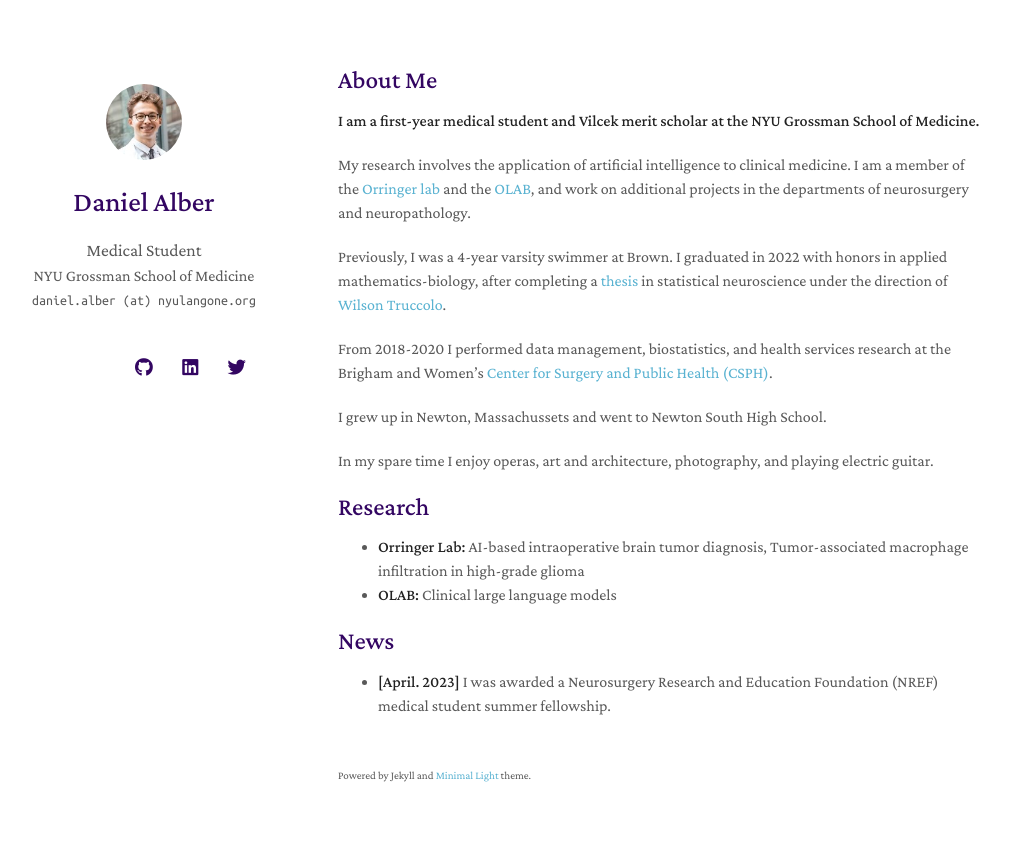
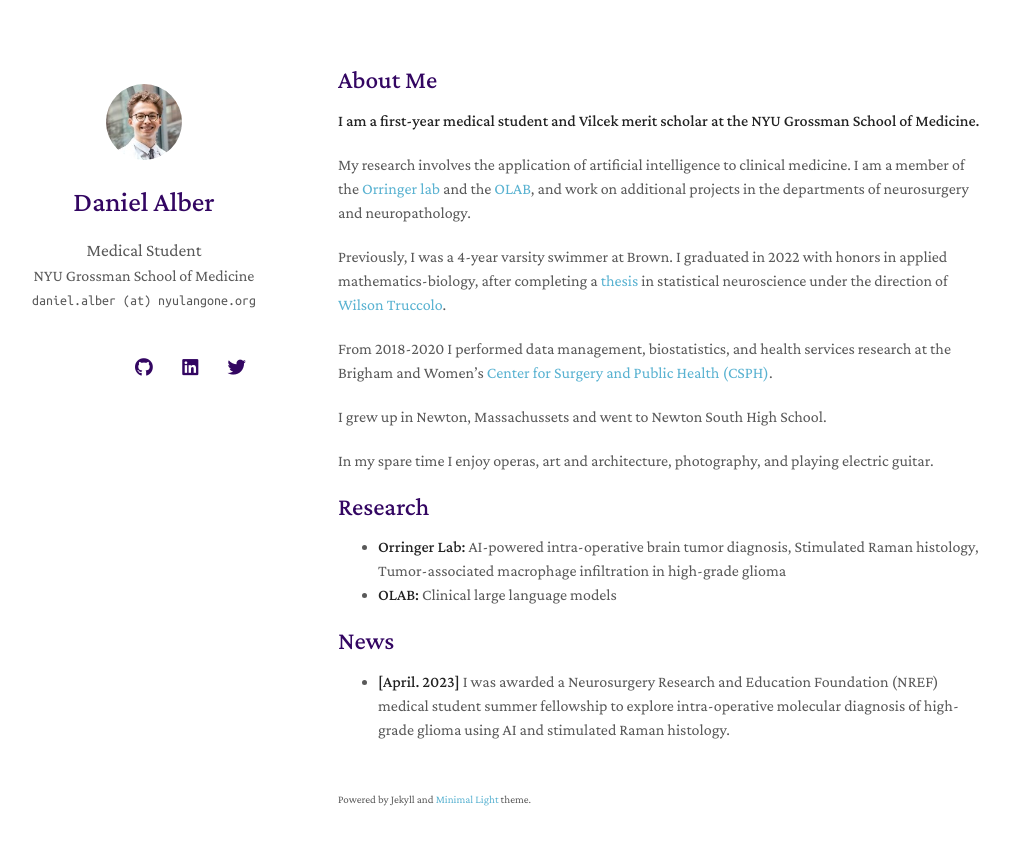
Before and after one commit to danalber/danalber.github.io, a Jekyll site: the page built from index.md, in a window 1280 px wide. Shown: the top 845 px of the page, without its empty margins (132-1141 px from the left). Built offline with Jekyll 4.4.1, drawn with Linux system fonts in a browser that asks for light colours; nearby versions of some CDN libraries; a style sheet for code colours, icons or effects is not loaded; our own code applies the rules of GitHub Pages for plain Markdown files.

Commit message:
Update index.md

```diff
--- a/index.md
+++ b/index.md
@@ -20,12 +20,12 @@ In my spare time I enjoy operas, art and architecture, photography, and playing
 
 ## Research
 
-- **Orringer Lab:** AI-based intraoperative brain tumor diagnosis, Tumor-associated macrophage infiltration in high-grade glioma
+- **Orringer Lab:** AI-powered intra-operative brain tumor diagnosis, Stimulated Raman histology, Tumor-associated macrophage infiltration in high-grade glioma
 - **OLAB:** Clinical large language models
 
 ## News
 
-- **[April. 2023]** I was awarded a Neurosurgery Research and Education Foundation (NREF) medical student summer fellowship.
+- **[April. 2023]** I was awarded a Neurosurgery Research and Education Foundation (NREF) medical student summer fellowship to explore intra-operative molecular diagnosis of high-grade glioma using AI and stimulated Raman histology.
 
 <!-- {% include_relative _includes/publications.md %}
 
```
